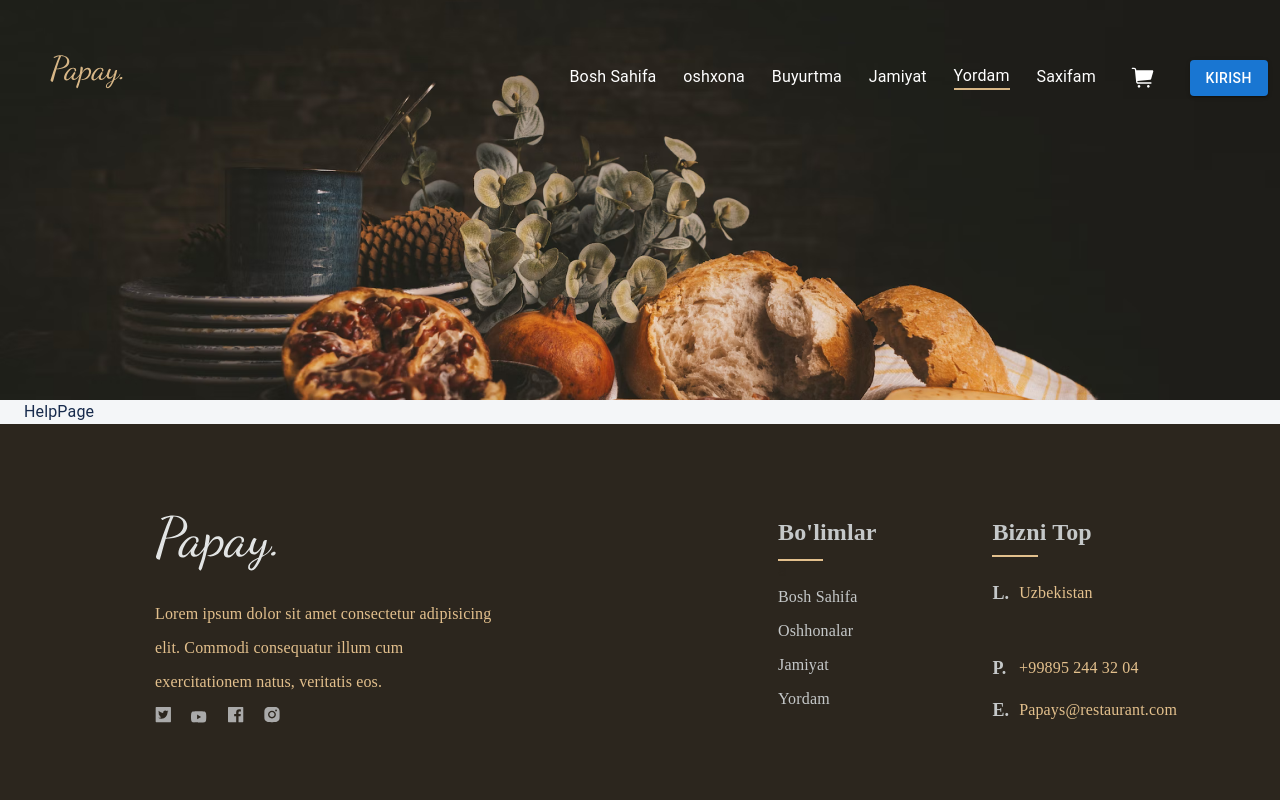
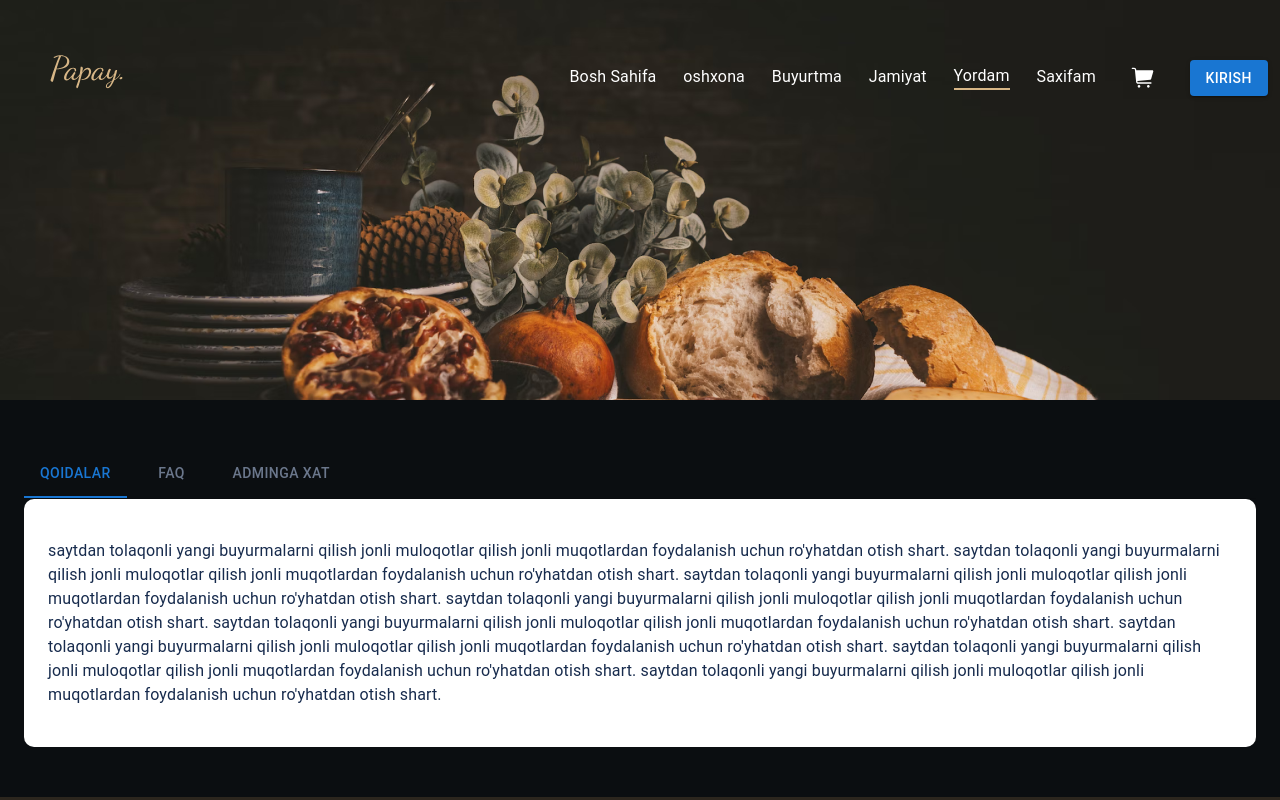
Before and after one commit to IBROHIM95/papay-react, a React (Create React App) app: page /help in a window 1280 px wide. Shown: the top 800 px of the page. Built offline with nearby package versions, Linux system fonts and the light colour scheme; a small style sheet from the web is missing.

Commit message:
feat: develop help page and finish papay publishing

```diff
--- a/src/app/components/tuieditor/TVviewer.tsx
+++ b/src/app/components/tuieditor/TVviewer.tsx
@@ -14,9 +14,9 @@ const TVviewer = (props:any) => {
         <Stack  sx={{background: 'white', mt: '30px', borderRadius:'10px'}} >
           <Box sx={{m: '40px'}} >
             <Viewer
-            ref={editorRef}
+            // ref={editorRef}
             initialValue={props.text}
-            height={'600px'} />
+             />
           </Box>
         </Stack>
     )
--- a/src/app/components/tuieditor/TuiEditor.tsx
+++ b/src/app/components/tuieditor/TuiEditor.tsx
@@ -52,7 +52,7 @@ export const TuiEditor = (props: any) => {
         </Stack>
 
         <Editor
-          ref={editorRef}
+          // ref={editorRef}
           placeholder='Type here'
           previewStyle="vertical"
           height="640px"
--- /dev/null
+++ b/src/app/css/help.css
@@ -0,0 +1,66 @@
+.help_page{
+    width: 100%;
+    height: auto;
+    display: flex;
+
+    background: #0b0e11;
+}
+
+.help_page .help_main_content{
+    width: 100%;
+    background:white;
+    border-radius: 10px;
+
+}
+.help_page .accordian_menu{
+    background: #0b0e11;
+}
+
+.help_page .admin_letter_container{
+    position: relative;
+    width: 100%;
+
+    font-weight: 600;
+    font-family: 'Poppins';
+    display: flex;
+    flex-direction: column;
+
+
+}
+
+.help_page .admin_letter_frame{
+    display: flex;
+    flex-direction: column;
+    align-items: flex-start;
+    justify-content: center;
+
+    font-family: 'Poppins';
+
+
+
+}
+
+.help_page .admin_input_box{
+    display: flex;
+    flex-direction: column;
+    align-items: flex-start;
+    margin-top: 5px;
+    border-radius: 10px;
+}
+
+.help_page .admin_input_box input{
+    border-radius: 10px;
+}
+
+.help_page .admin_input_box textarea{
+    border-radius: 10px;
+}
+
+.help_page .admin_button{
+    position: relative;
+    width: 90%;
+    display:flex ;
+    flex-direction: column;
+    justify-content: flex-end;
+    margin-left: 10px;
+}
--- a/src/app/screens/HelpPage/index.tsx
+++ b/src/app/screens/HelpPage/index.tsx
@@ -1,10 +1,171 @@
-import { Container } from "@mui/material";
+import { Accordion, AccordionDetails, AccordionSummary, Box, Button, Container, Stack, Tab, Typography } from "@mui/material";
 import React from 'react';
+import '../../../app/css/help.css'
+import { TabContext, TabList, TabPanel } from "@mui/lab";
+import { ExpandMoreOutlined } from "@mui/icons-material";
+
+
 
 export function HelpPage() {
+
+    const [value, setValue]  =React.useState('1');
+    const faq = [
+        {
+            question: 'tolov qanday amalga oshiriladi',
+            answer: 'Tolov payme va click orqali amalga oshiriladi'
+        },
+        {
+            question: 'buyurtmalar qancha vaqtga yetib keladi',
+            answer: 'har xil vaqtda'
+        },
+        {
+            question: 'sayt kafolatlimi',
+            answer: 'albatta'
+        },
+        {
+            question: 'saytda muammobolsa kimga murojat qilamiz',
+            answer: 'adminga hat yozing'
+        },
+        {
+            question: 'sayt kafolatlimi',
+            answer: 'albatta'
+        },
+        {
+            question: 'saytda muammobolsa kimga murojat qilamiz',
+            answer: 'adminga hat yozing'
+        },
+        {
+            question: 'sayt kafolatlimi',
+            answer: 'albatta'
+        },
+        {
+            question: 'saytda muammobolsa kimga murojat qilamiz',
+            answer: 'adminga hat yozing'
+        },
+
+    ];
+
+    const rules = [
+       `
+        saytdan tolaqonli yangi buyurmalarni qilish jonli muloqotlar qilish
+        jonli muqotlardan foydalanish uchun ro'yhatdan otish shart.
+        saytdan tolaqonli yangi buyurmalarni qilish jonli muloqotlar qilish
+        jonli muqotlardan foydalanish uchun ro'yhatdan otish shart.
+        saytdan tolaqonli yangi buyurmalarni qilish jonli muloqotlar qilish
+        jonli muqotlardan foydalanish uchun ro'yhatdan otish shart.
+        saytdan tolaqonli yangi buyurmalarni qilish jonli muloqotlar qilish
+        jonli muqotlardan foydalanish uchun ro'yhatdan otish shart.
+        saytdan tolaqonli yangi buyurmalarni qilish jonli muloqotlar qilish
+        jonli muqotlardan foydalanish uchun ro'yhatdan otish shart.
+        saytdan tolaqonli yangi buyurmalarni qilish jonli muloqotlar qilish
+        jonli muqotlardan foydalanish uchun ro'yhatdan otish shart.
+        saytdan tolaqonli yangi buyurmalarni qilish jonli muloqotlar qilish
+        jonli muqotlardan foydalanish uchun ro'yhatdan otish shart.
+        saytdan tolaqonli yangi buyurmalarni qilish jonli muloqotlar qilish
+        jonli muqotlardan foydalanish uchun ro'yhatdan otish shart.
+       `
+    ];
+    const handleChange = (event: any, newValue: string) => {
+      setValue(newValue)
+    };
     return (
-        <Container>
-         HelpPage
+        <div className="help_page" >
+        <Container sx={{mt:'50px', mb:'50px'}} >
+         <TabContext value={value}>
+          <Box className="help_menu"  >
+            <Box sx={{borderBottom:1 ,borderColor:'divider'}} >
+                <TabList
+                onChange={handleChange}
+                aria-label="lab API tabs example"
+                style={{display:'flex', justifyContent:'space-between'}}
+                >
+                <Tab label='Qoidalar'  value={'1'} />
+                <Tab label= 'FAQ'  value={'2'}/>
+                <Tab label= 'Adminga xat' value={'3'} />
+                </TabList>
+            </Box>
+          </Box>
+          <Stack>
+            <Stack className="help_main_content" >
+             <TabPanel value="1">
+               <Stack className="theRules_box" >
+                <Box  className="theRulesFrame" >
+                    {rules.map((ele,number)=>{
+                        return <p>{ele}</p>;
+                    })}
+                </Box>
+               </Stack>
+             </TabPanel>
+             <TabPanel value={'2'} >
+              <Stack className="accordian_menu" >
+                {faq.map((ele,number)=> {
+                    return (
+                    <Accordion>
+                     <AccordionSummary
+                     expandIcon= {<ExpandMoreOutlined/>}
+                     aria-controls="panelia-content"
+                     id= 'panelia-header'>
+                     <Typography>{ele.question}</Typography>
+                     </AccordionSummary>
+                     <AccordionDetails>
+                        <Typography>{ele.answer}</Typography>
+                     </AccordionDetails>
+
+                    </Accordion>
+                    )
+                })}
+              </Stack>
+             </TabPanel>
+             <TabPanel value={'3'} >
+               <Stack className="admin_letter_box" >
+                <Stack className="admin_letter_container" >
+                  <Box className="admin_letter_frame" >
+                    <span>Adminga xabar qoldirish</span>
+                    <p style={{color:'#4F547B'}} >
+                      Assalom aleukum. Adminga xabar qoldirish uchun
+                      formulanu to'ldiring
+                     </p>
+                  </Box>
+                  <form
+                  action={'#'}
+                  method="POST"
+                  className="admin_letter_frame" >
+
+                  <div className="admin_input_box" >
+                    <label >Ism</label>
+                    <input type="text"
+                    name="mb_nick"
+                    placeholder="ism"
+                    style={{height:'60px' , width:'1110px'}} />
+                  </div>
+                  <div className="admin_input_box" >
+                    <label htmlFor="">Elektron manzil</label>
+                    <input type="text"
+                    style={{height:'60px' , width:'1110px' }}
+                      name="mb_email"
+                      placeholder="Elektron Manzil" />
+                  </div>
+                  <div className="admin_input_box" >
+                    <label htmlFor="">Xabar</label>
+                    <textarea style={{height:'180px', width:'1110px'}} name="mb_msg" placeholder="Xabar"  id="" ></textarea>
+                  </div>
+                  <Box className= 'admin_button'
+                  display={'flex'}
+                  alignItems={'flex-end'}
+                  sx={{mt:'30px'}} >
+                    <Button type="submit" variant="contained" >
+                        Jo'natish
+                    </Button>
+                  </Box>
+                </form>
+                </Stack>
+               </Stack>
+             </TabPanel>
+            </Stack>
+          </Stack>
+         </TabContext>
         </Container>
+        </div>
+
     )
 }
```
